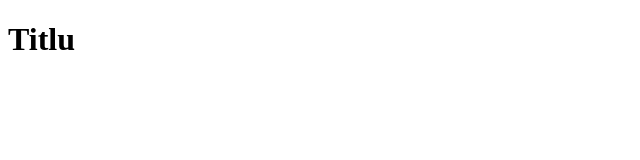
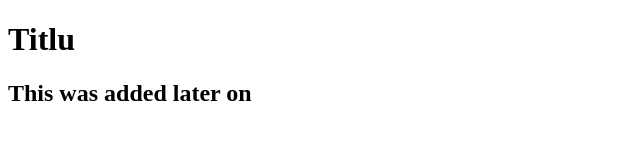
Before and after one commit to madalinaelenabujor/my_first_repo, a plain HTML site: page index.html in a window 1280 px wide. Shown: the whole page, without its empty margins (0-640 px from the left). Drawn offline with Linux system fonts and the light colour scheme.

Commit message:
Add text to content

```diff
--- a/index.html
+++ b/index.html
@@ -7,5 +7,6 @@
 </head>
 <body>
     <h1>Titlu</h1>
+    <h2>This was added later on</h2>
 </body>
 </html>
```
